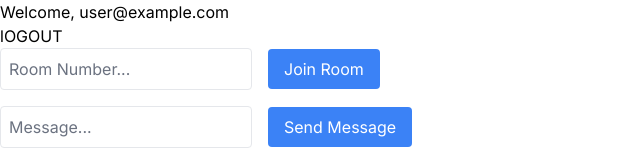
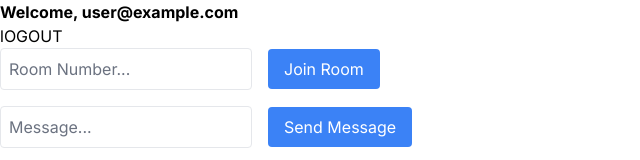
Before and after one commit to JohnDaCruz/Chat-App, a Next.js app: page /account in a window 1280 px wide. Shown: the top 160 px of the page, without its empty margins (0-640 px from the left). Built offline with nearby package versions, Linux system fonts and the light colour scheme; no server answers; sample sign-in values are in the browser's storage.

Commit message:
useEffect - session

```diff
--- a/src/app/account/page.tsx
+++ b/src/app/account/page.tsx
@@ -1,14 +1,13 @@
 'use client'
-import { useSession, signOut } from 'next-auth/react'
+import {useSession, signOut} from 'next-auth/react'
 import {useRouter} from "next/navigation";
 import io from "socket.io-client";
-import { useEffect, useState } from "react";
-//import {router} from "next/client";
+import {useEffect, useState} from "react";
 
 const socket = io("https://server-socketio.onrender.com")
 
-export default function Account(){
-    const {data:session} =  useSession();
+export default function Account() {
+    const {data: session} = useSession();
     const router = useRouter();
 
     //Room State
@@ -25,7 +24,7 @@ export default function Account(){
     };
 
     const sendMessage = () => {
-        socket.emit("send_message", { message, room });
+        socket.emit("send_message", {message, room});
     };
 
     useEffect(() => {
@@ -34,6 +33,7 @@ export default function Account(){
             const {message} = data
             setMessageReceived(message);
         });
+
         if (!session) {
             router.push('/');
         }
@@ -42,11 +42,9 @@ export default function Account(){
     const handlerSignOut = () => {
         signOut();
     }
-
-    if(session){
-        return(
+    return (
         <div>
-                <h3>Welcome, {session.user?.email}</h3>
+            <h1 className="text-ml font-bold">Welcome, {session?.user?.email}</h1>
             <button type={"button"} onClick={() => handlerSignOut()}> lOGOUT</button>
             <div className="flex items-center space-x-4">
                 <input
@@ -85,4 +83,3 @@ export default function Account(){
         </div>
     )
 }
-}
--- a/src/app/page.tsx
+++ b/src/app/page.tsx
@@ -1,15 +1,16 @@
 'use client'
-import { useSession, signIn } from 'next-auth/react'
+import {useSession, signIn} from 'next-auth/react'
 import React, {SyntheticEvent, useState, useEffect} from "react";
-import { useRouter } from 'next/navigation'
+import {useRouter} from 'next/navigation'
 
 export default function Home() {
     const [email, setEmail] = useState<string>('');
     const [password, setPassword] = useState<string>('');
-    const { data: session } = useSession();
+
+    const {data: session} = useSession();
     const router = useRouter();
 
-    async function handleSubmit(e:SyntheticEvent) {
+    async function handleSubmit(e: SyntheticEvent) {
         e.preventDefault()
         const result = await signIn('credentials', {
             email,
@@ -30,11 +31,10 @@ export default function Home() {
         }
     }, [session, router]);
 
-    if(!session){
     return (
         <div className="container mx-auto p-4">
             <h1 className="text-3xl font-bold mb-4">Welcome</h1>
-                <form className="flex flex-col" onSubmit={handleSubmit} >
+            <form className="flex flex-col" onSubmit={handleSubmit}>
                 <label htmlFor="email" className="block text-sm font-medium text-gray-600">Email</label>
                 <input
                     type="email"
@@ -65,7 +65,7 @@ export default function Home() {
             </form>
 
             <button
-                    onClick={() => signIn('google') }
+                onClick={() => signIn('google')}
                 className="bg-blue-500 text-white px-2 py-2 mb-2 rounded-md mx-auto block w-3/4 sm:w-1/2 hover:bg-blue-600 focus:outline-none focus:ring focus:border-blue-300"
             >
                 GOOGLE WITH GOOGLE
@@ -73,4 +73,3 @@ export default function Home() {
         </div>
     );
 }
-}
--- a/utils/data.types.ts
+++ b/utils/data.types.ts
@@ -7,3 +7,9 @@ export type User = {
 }
 export type User_id_message = Omit<User, 'id' | 'message'>;
 export type User_id_message_name = Omit<User, 'id' | 'message' | 'name'>;
+
+export type sessionNextAuth = {
+    email:string,
+    name:string
+    image:string
+}
```
Lines whose indentation alone changed are shown as unchanged.
